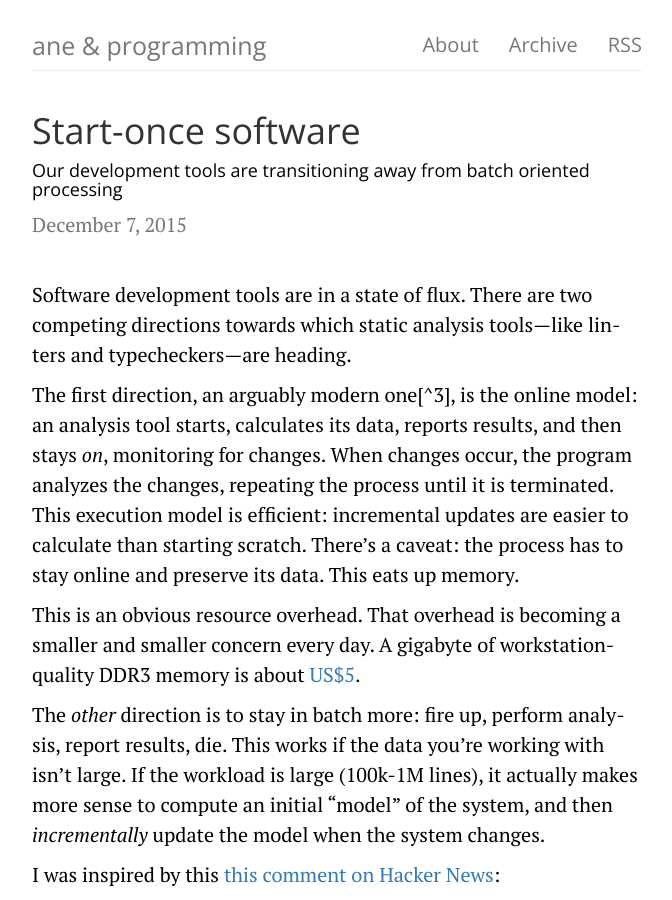
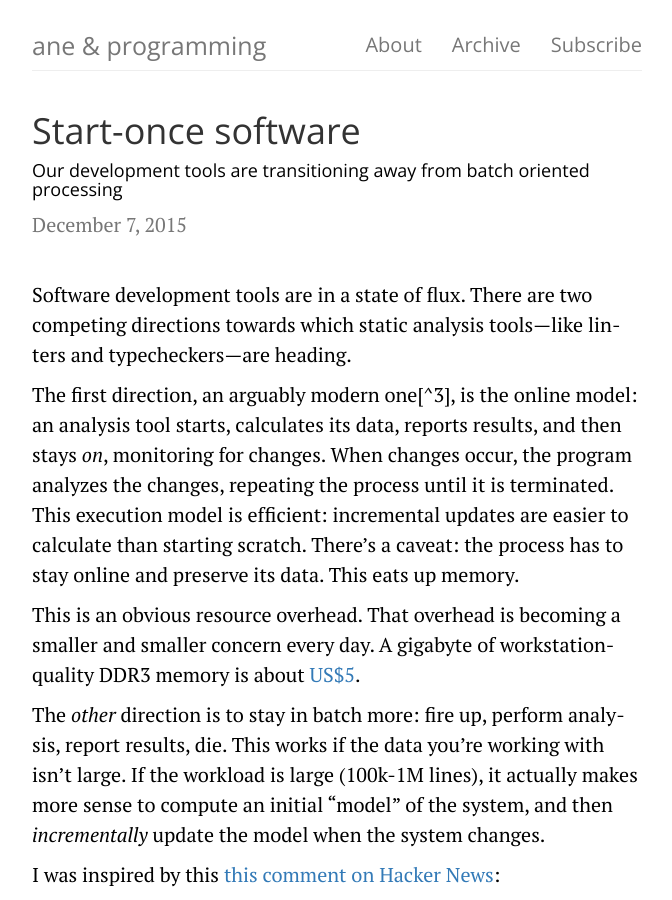
Before and after one commit to ane/ane.github.io, a Jekyll site: the page built from index.html, in a window 1280 px wide and 900 px high. Shown: the whole window, without its empty margins (303-975 px from the left). Built offline with Jekyll 4.4.1, drawn with Linux system fonts in a browser that asks for light colours; Markdown is read by kramdown in place of the engine named in the settings; the list of posts is cut into pages by our own code.

Commit message:
Add feed

```diff
--- a/_layouts/default.html
+++ b/_layouts/default.html
@@ -6,7 +6,7 @@
 
         <title>{{ site.name }} &amp; {{ site.description }}</title>
         <meta name="description" content="{{ site.meta_description}}" />
-
+        {% feed_meta %}
         <meta charset="utf-8">
         <meta name="HandheldFriendly" content="True" />
         <meta name="MobileOptimized" content="320" />
@@ -108,7 +108,7 @@
                                             <a class="link" href="{{ site.baseurl }}archive.html">Archive</a>
                                         </li>
                                         <li>
-                                            <a class="link" href="{{ site.baseurl }}rss.xml">RSS</a>
+                                            <a class="link" href="{{ site.baseurl }}feed.xml">Subscribe</a>
                                         </li>
                                     </ul>
                                 </div>
```
